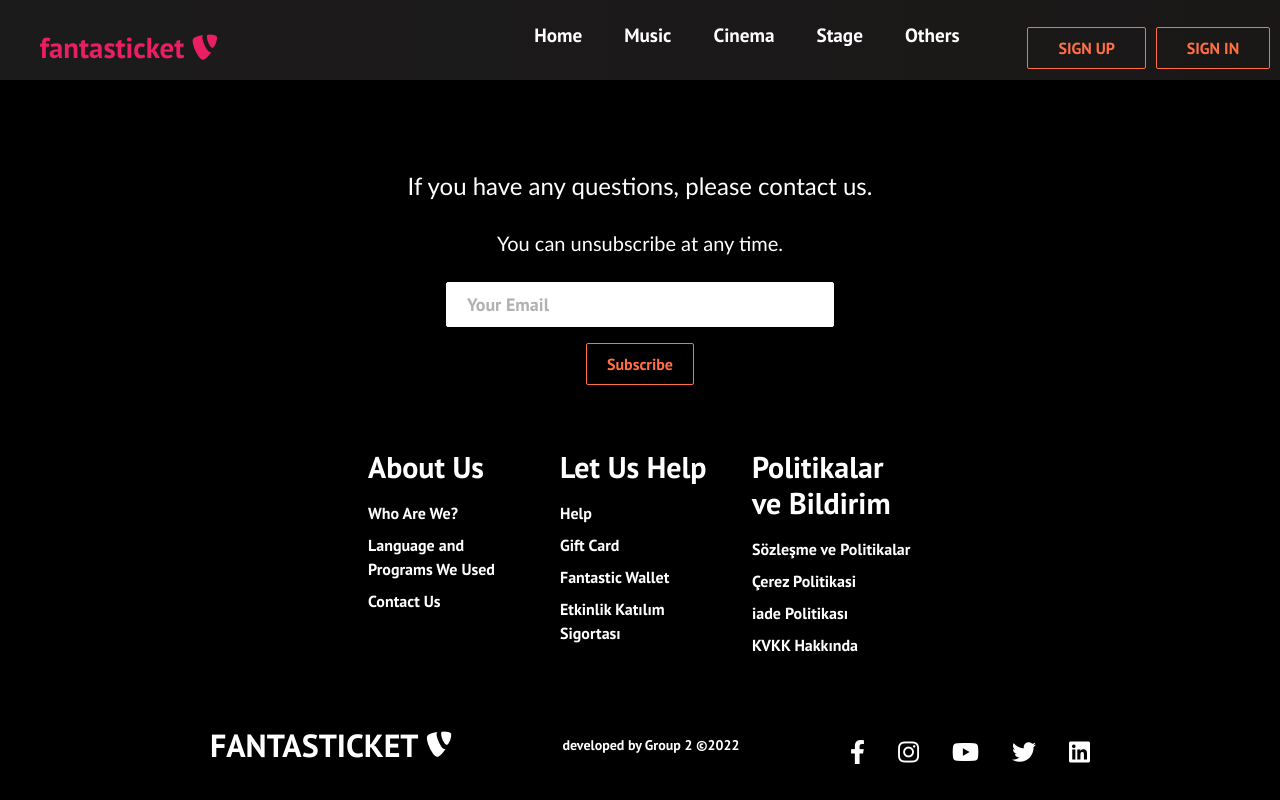
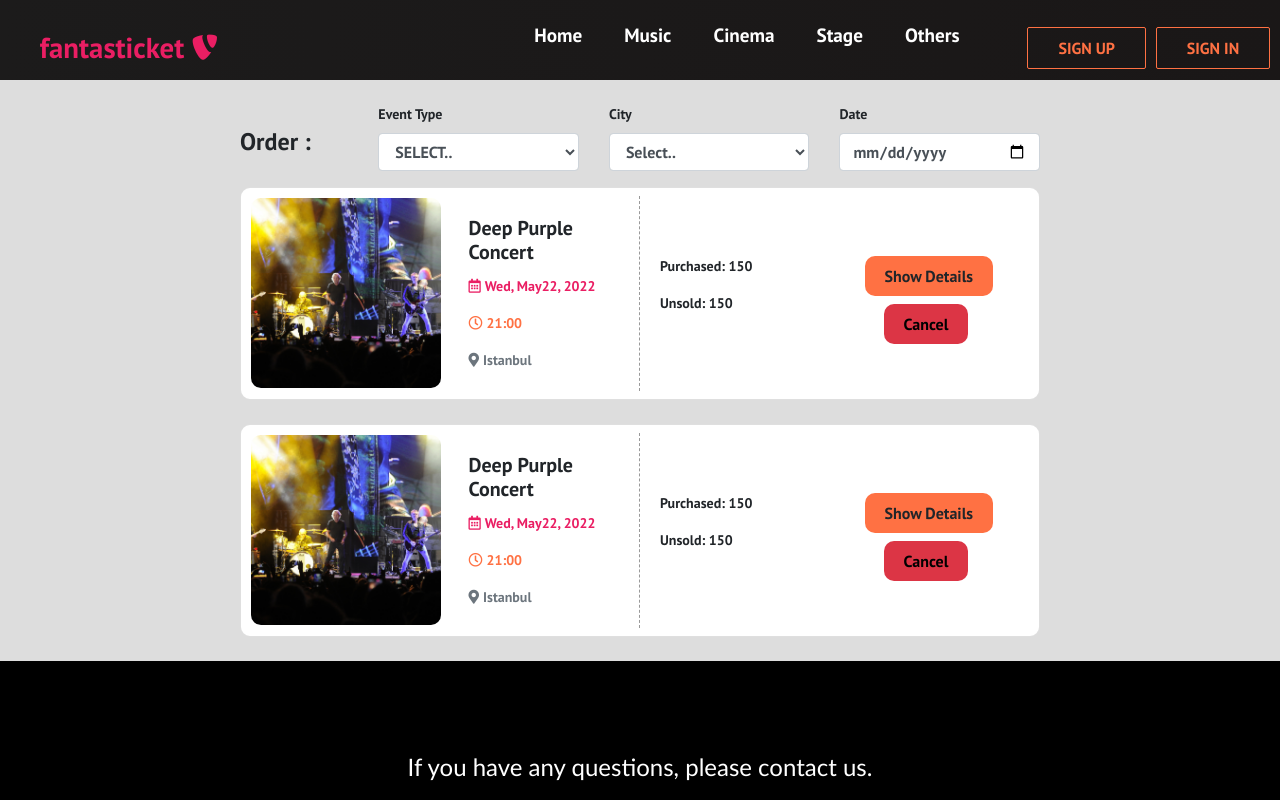
Before and after one commit to cnsbelirdi/ticket-system, a React (Create React App) app: page /admin/show-event in a window 1280 px wide. Shown: the top 800 px of the page. Built offline with nearby package versions, Linux system fonts and the light colour scheme.

Commit message:
Admin show event page added.

```diff
--- a/src/App.css
+++ b/src/App.css
@@ -73,6 +73,7 @@
 
 .bg-orange{
     background-color: #ff7143;
+    transition:0.5s;
 }
 
 .bg-orange:hover{
--- a/src/App.js
+++ b/src/App.js
@@ -12,6 +12,7 @@
 import SignIn from './pages/SignIn';
 import Admin from './pages/admin/Admin';
 import AddEvent from './pages/admin/AddEvent';
+import ShowEvent from './pages/admin/ShowEvent';
 
 function App() {
     return (
@@ -28,6 +29,7 @@
                     <Route path='/sign-in' element={<SignIn />} />
                     <Route path='/admin' element={<Admin />} />
                     <Route path='/admin/add-event' element={<AddEvent />} />
+                    <Route path='/admin/show-event' element={<ShowEvent />} />
                 </Routes>
                 <Footer/>
             </Router>
--- a/src/pages/admin/AddEvent.js
+++ b/src/pages/admin/AddEvent.js
@@ -2,6 +2,7 @@
 
 export default function AddEvent(){
     const event_types = ["Music", "Cinema","Theater"];
+    const cities = ["ISTANBUL", "ANKARA", "IZMIR", "ANTALYA", "SAMSUN"];
     const [type ="default", setType] = useState();
     return(
         <div className="bg-admin-grey min-height-65">
@@ -45,11 +46,12 @@
                                     <div className="form-group">
                                         <label htmlFor="event-city">City</label>
                                         <select className="form-control" id="event-city" name="event-city" required>
-                                            <option>ISTANBUL</option>
-                                            <option>ANKARA</option>
-                                            <option>IZMIR</option>
-                                            <option>ANTALYA</option>
-                                            <option>MUGLA</option>
+                                            <option value="default">Select..</option>
+                                            {cities.map(city => {
+                                                return (
+                                                    <option value={city}>{city}</option>
+                                                );
+                                            })}
                                         </select>
                                     </div>
                                 </div>
@@ -116,11 +118,12 @@
                                     <div className="form-group">
                                         <label htmlFor="event-city">City</label>
                                         <select className="form-control" id="event-city" name="event-city" required>
-                                            <option>ISTANBUL</option>
-                                            <option>ANKARA</option>
-                                            <option>IZMIR</option>
-                                            <option>ANTALYA</option>
-                                            <option>MUGLA</option>
+                                            <option value="default">Select..</option>
+                                            {cities.map(city => {
+                                                return (
+                                                    <option value={city}>{city}</option>
+                                                );
+                                            })}
                                         </select>
                                     </div>
                                 </div>
--- a/src/pages/admin/Admin.css
+++ b/src/pages/admin/Admin.css
@@ -29,3 +29,12 @@
 .description{
     resize:none;
 }
+
+.btn-cancel{
+    background-color: #dc3545;
+    color:#000;
+    transition: 0.5s;
+}
+.btn-cancel:hover{
+    color:#fff;
+}
--- a/src/pages/admin/Admin.js
+++ b/src/pages/admin/Admin.js
@@ -9,8 +9,8 @@
                 <div className="events">
                     <h1 className="pt-4">WELCOME ADMIN!</h1>
                     <h2 className="text-orange">Today's Event</h2>
-                    <Event/>
-                    <Event/>
+                    <Event page={"Main"}/>
+                    <Event page={"Main"}/>
                 </div>
             </div>
         </div>
--- /dev/null
+++ b/src/pages/admin/ShowEvent.js
@@ -0,0 +1,55 @@
+import React from "react";
+import Event from "./components/Event";
+
+export default function ShowEvent(){
+    const event_types = ["Music", "Cinema","Theater"];
+    const cities = ["ISTANBUL", "ANKARA", "IZMIR", "ANTALYA", "SAMSUN"];
+    return(
+        <div className="bg-admin-grey min-height-65">
+            <div className="container d-flex justify-content-center">
+                <div className="events mt-4">
+                    <div className="row">
+                        <div className="col-2">
+                            <h4 className="mt-4">Order : </h4>
+                        </div>
+                        <div className="col">
+                            <div className="form-group">
+                                <label htmlFor="event-type">Event Type</label>
+                                <select className="form-control text-uppercase" name="event-type" id="event-type" required>
+                                    <option value="default">Select..</option>
+                                    {event_types.map(type => {
+                                        return (
+                                            <option value={type}>{type}</option>
+                                        );
+                                    })}
+                                </select>
+                            </div>
+                        </div>
+                        <div className="col">
+                            <div className="form-group">
+                                <label htmlFor="event-city">City</label>
+                                <select className="form-control" id="event-city" name="event-city" required>
+                                    <option value="default">Select..</option>
+                                    {cities.map(city => {
+                                        return (
+                                            <option value={city}>{city}</option>
+                                        );
+                                    })}
+                                </select>
+                            </div>
+                        </div>
+                        <div className="col">
+                            <div className="form-group">
+                                <label htmlFor="event-date">Date</label>
+                                <input type="date" className="form-control" id="event-date" name="event-date" />
+                            </div>
+                        </div>
+                    </div>
+                    <Event page={"Show"}/>
+                    <Event page={"Show"}/>
+                </div>
+            </div>
+        </div>
+
+    );
+}
--- a/src/pages/admin/components/Event.js
+++ b/src/pages/admin/components/Event.js
@@ -1,11 +1,12 @@
 import React from 'react';
 
-export default function Event(){
+export default function Event(props){
+    const page = props.page;
     return(
         <div className="card mb-4 radius-10" style={{maxWidth:800}}>
             <div className="row no-gutters">
                 <div className="col-3">
-                    <img src="images/deep-purple.jpg" alt="Deep Purple" className="event-img"/>
+                    <img src="/images/deep-purple.jpg" alt="Deep Purple" className="event-img"/>
                 </div>
                 <div className="col-3 pl-2">
                     <div className="card-body border-right-dashed mt-2 mb-2">
@@ -33,6 +34,11 @@
                 <div className="col-3">
                     <div className="card-body">
                         <button type="button" class="btn bg-orange mt-5 radius-10">Show Details</button>
+                        {
+                            page !== "Main" ?
+                            <button type="button" class="btn btn-cancel mt-2 ml-4 radius-10">Cancel</button>:""
+                        }
+
                     </div>
                 </div>
             </div>
```
Also changed, not shown: 1 other file (tests, documents, lock files or other folders).
